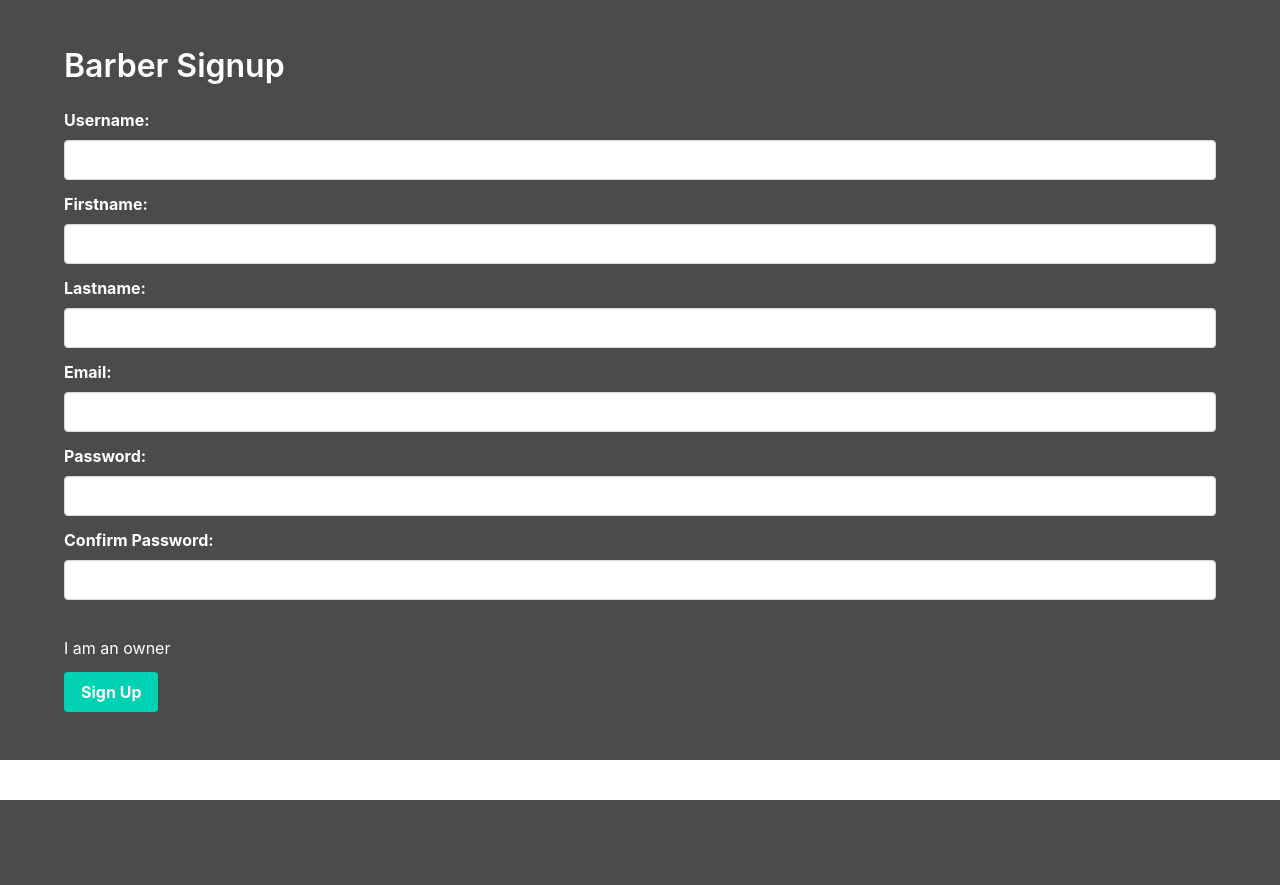
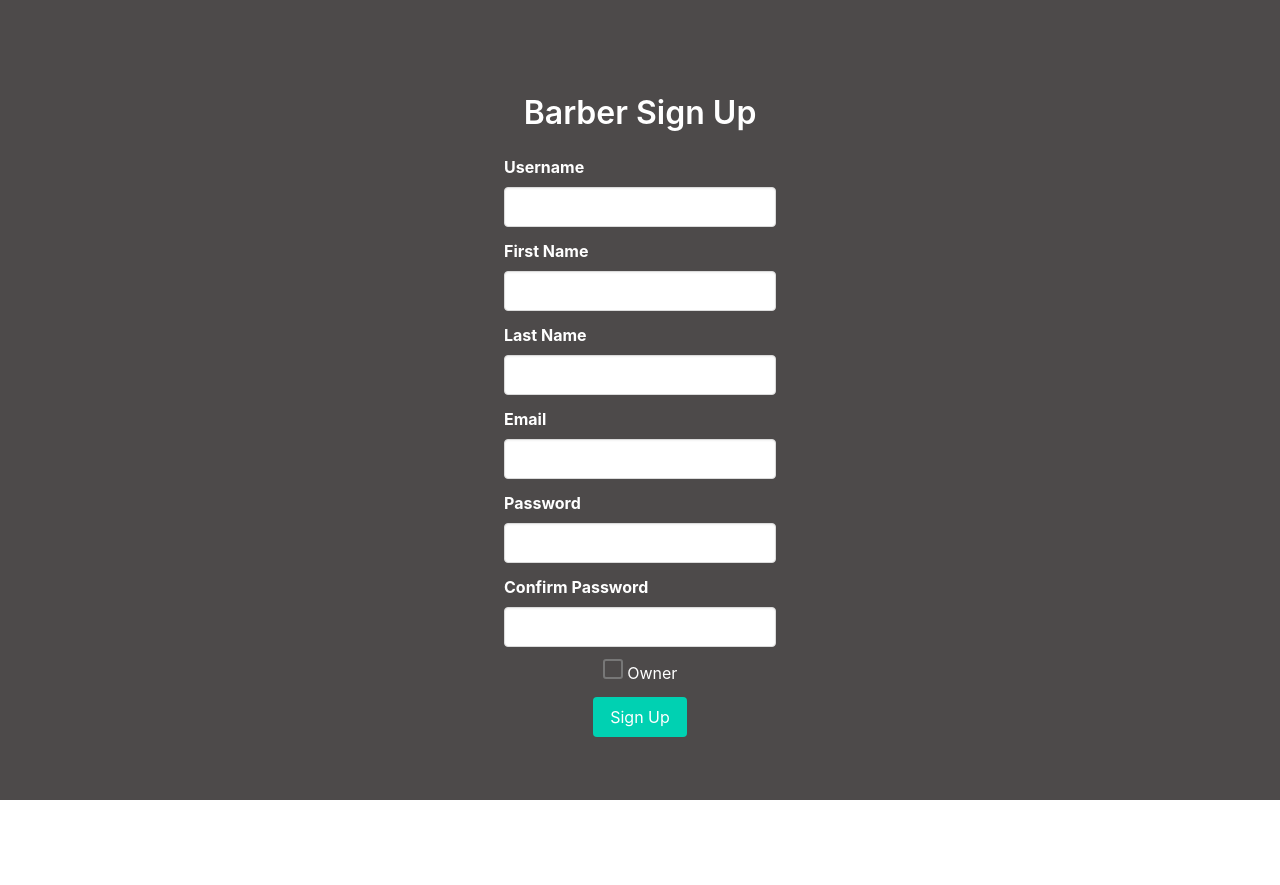
Before and after one commit to awisniew207/django-deploy, a Django app: page /signup/barber/ in a window 1280 px wide. Before the commit the page ends 800 px from the top, so only its background shows below. Run offline with Django 4.2, Linux system fonts and the light colour scheme.

Commit message:
Updating the style of sign up and login pages

```diff
--- a/LineUp/Barber/static/Barber/styles.css
+++ b/LineUp/Barber/static/Barber/styles.css
@@ -3,14 +3,12 @@
     padding: 0;
 }
 
-/* Set a background color and text color */
 body {
     background-color: #f2f2f2;
     font-family: Arial, sans-serif;
     color: #333;
 }
 
-/* Style the header */
 header {
     background-color: #333;
     color: #fff;
@@ -18,7 +16,6 @@
     padding: 20px 0;
 }
 
-/* Style the navigation menu */
 nav ul {
     list-style: none;
     text-align: center;
@@ -41,7 +38,6 @@
     padding: 40px;
 }
 
-/* Style the call-to-action button */
 .button {
     display: inline-block;
     padding: 10px 20px;
@@ -52,7 +48,6 @@
     font-weight: bold;
 }
 
-/* Style the services list */
 ul {
     list-style: none;
 }
@@ -61,7 +56,6 @@
     margin-bottom: 10px;
 }
 
-/* Style the footer */
 footer {
     text-align: center;
     padding: 10px 0;
@@ -69,7 +63,6 @@
     color: #fff;
 }
 
-/* Responsive styles for smaller screens */
 @media (max-width: 768px) {
     nav ul {
         text-align: center;
@@ -87,3 +80,10 @@
         margin: 10px auto;
     }
 }
+
+.user-info {
+    position: absolute;
+    top: 10px;
+    right: 10px;
+    font-weight: bold;
+}
--- /dev/null
+++ b/LineUp/Barber/static/Barber/styles2.css
@@ -0,0 +1,76 @@
+body {
+    background-color: #4d4a4a;
+    margin: 0;
+    padding: 0;
+    display: flex;
+    flex-direction: column;
+    justify-content: center;
+    height: 100vh;
+    font-family: 'Arial', sans-serif;
+    color: #fff;
+}
+
+.title {
+    text-align: center;
+    padding: 0px ;
+}
+
+
+.signup-container {
+    text-align: center;
+}
+
+.form {
+    display: inline-block;
+    max-width: 80%;
+    margin: auto;
+}
+
+.form .field {
+    margin-bottom: 100px;
+}
+
+.form .label {
+    text-align: left;
+    display: block;
+    font-weight: bold;
+    color: #fff;
+    margin-bottom: 5px;
+}
+
+.styled-checkbox {
+    display: none;
+}
+
+.checkmark {
+    display: inline-block;
+    width: 20px;
+    height: 20px;
+    border: 2px solid #777;
+    border-radius: 3px;
+    position: relative;
+}
+
+.checkmark:after {
+    content: "";
+    position: absolute;
+    top: 2px;
+    left: 5px;
+    width: 5px;
+    height: 10px;
+    border: solid #37d83c;
+    border-width: 0 2px 2px 0;
+    transform: rotate(45deg);
+    display: none;
+}
+
+.styled-checkbox:checked + .checkmark:after {
+    display: block;
+}
+
+footer {
+    text-align: center;
+    padding: 10px 0;
+    background-color: #333;
+    color: #fff;
+}
--- a/LineUp/Barber/templates/Barber/barberSignUp.html
+++ b/LineUp/Barber/templates/Barber/barberSignUp.html
@@ -4,69 +4,71 @@
 <html>
 <head>
     <title>Barber Signup</title>
-    <link rel="stylesheet" type="text/css" href="{% static 'Barber/styles.css' %}">
+    <link rel="stylesheet" type="text/css" href="{% static 'Barber/styles2.css' %}">
     <link rel="stylesheet" href="https://cdn.jsdelivr.net/npm/bulma@0.9.2/css/bulma.min.css">
-    <style>
-        body {
-            background-color: #4d4a4a; /* Jet Black Background */
-        }
-    </style>
 </head>
 <body>
     <section class="section">
         <div class="container">
-            <h1 class="title has-text-white">Barber Signup</h1>
+            <h1 class="title has-text-white">LineUp</h1>
+        </div>
+    </section>
+
+    <section class="section signup-container">
+        <div class="container">
+            <h1 class="title has-text-white">Barber Sign Up</h1>
 
             <form method="post" action="{% url 'barberSignup' %}" class="form">
                 {% csrf_token %}
                 <div class="field">
-                    <label class="label has-text-white" for="{{ form.username.id_for_label }}">Username:</label>
+                    <label class="label has-text-white" for="{{ form.username.id_for_label }}">Username</label>
                     <div class="control">
                         <input class="input" type="text" id="{{ form.username.id_for_label }}" name="{{ form.username.name }}" required>
                     </div>
                 </div>
 
                 <div class="field">
-                    <label class="label has-text-white" for="{{ form.first_name.id_for_label }}">Firstname:</label>
+                    <label class="label has-text-white" for="{{ form.first_name.id_for_label }}">First Name</label>
                     <div class="control">
                         <input class="input" type="text" id="{{ form.first_name.id_for_label }}" name="{{ form.first_name.name }}" required>
                     </div>
                 </div>
 
                 <div class="field">
-                    <label class="label has-text-white" for="{{ form.last_name.id_for_label }}">Lastname:</label>
+                    <label class="label has-text-white" for="{{ form.last_name.id_for_label }}">Last Name</label>
                     <div class="control">
                         <input class="input" type="text" id="{{ form.last_name.id_for_label }}" name="{{ form.last_name.name }}" required>
                     </div>
                 </div>
 
                 <div class="field">
-                    <label class="label has-text-white" for="{{ form.email.id_for_label }}">Email:</label>
+                    <label class="label has-text-white" for="{{ form.email.id_for_label }}">Email</label>
                     <div class="control">
                         <input class="input" type="email" id="{{ form.email.id_for_label }}" name="{{ form.email.name }}" required>
                     </div>
                 </div>
 
                 <div class="field">
-                    <label class="label has-text-white" for="{{ form.password1.id_for_label }}">Password:</label>
+                    <label class="label has-text-white" for="{{ form.password1.id_for_label }}">Password</label>
                     <div class="control">
                         <input class="input" type="password" id="{{ form.password1.id_for_label }}" name="{{ form.password1.name }}" required>
                     </div>
                 </div>
 
                 <div class="field">
-                    <label class="label has-text-white" for="{{ form.password2.id_for_label }}">Confirm Password:</label>
+                    <label class="label has-text-white" for="{{ form.password2.id_for_label }}">Confirm Password</label>
                     <div class="control">
                         <input class="input" type="password" id="{{ form.password2.id_for_label }}" name="{{ form.password2.name }}" required>
                     </div>
                 </div>
 
+                <!-- Checkbox added to the form -->
                 <div class="field">
-                    <label class "label has-text-white">Select if applicable:</label>
                     <div class="control">
                         <label class="checkbox">
-                            {{ form.is_owner }}
-                            <span class="has-text-white">I am an owner</span>
+                            <input class="styled-checkbox" type="checkbox" name="{{ form.is_owner.name }}">
+                            <span class="checkmark"></span>
+                            <span class="has-text-white">Owner</span>
                         </label>
                     </div>
                 </div>
@@ -76,7 +78,7 @@
                         <button class="button is-primary" type="submit">Sign Up</button>
                     </div>
                 </div>
-            </form}
+            </form>
 
             <!-- Add this section to display form errors -->
             {% if error_message %}
```
Also changed, not shown: LineUp/Barber/templates/Barber/customerSignUp.html (+15 -14 lines), LineUp/Barber/templates/Barber/index.html (+0 -9 lines), LineUp/Barber/templates/Barber/login.html (+24 -14 lines).
